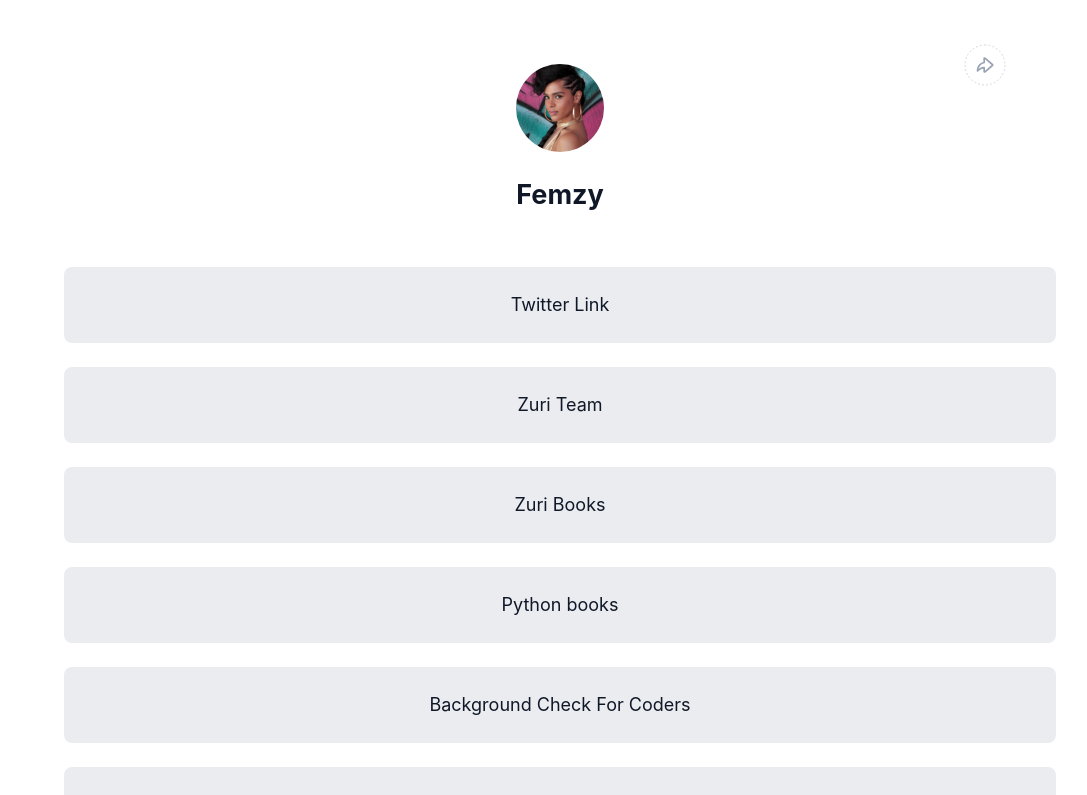
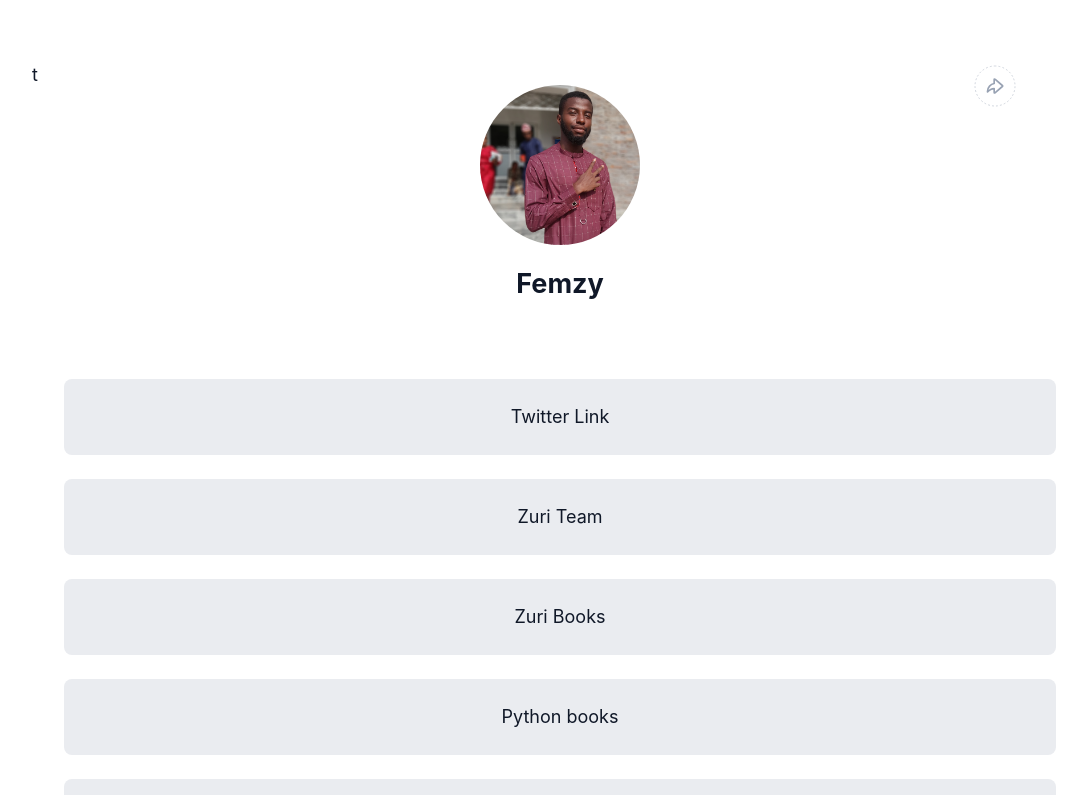
Before and after one commit to fauzurraheem/hngi9-first-project, a React (Create React App) app: page / in a window 1280 px wide. Shown: the top 795 px of the page, without its empty margins (80-1167 px from the left). Built offline with nearby package versions, Linux system fonts and the light colour scheme.

Commit message:
changed the profile image and added additional styling

```diff
--- a/src/App.css
+++ b/src/App.css
@@ -10,7 +10,19 @@
   font-size: 18px;
   color: #101828;
 }
+.tHeadimg{
+  width: 10rem;
+  height:10rem;
+  border-radius: 50%;
+  overflow: hidden;
+  object-fit: cover;
 
+}
+.imgg{
+  object-fit: cover;
+  width: 13rem;
+  height:13rem;
+}
 .topHeader{
   padding: 0px 32px;
   text-align: center;
@@ -19,11 +31,17 @@
 .tHeader{
   position: relative;
   margin-bottom: 56px;
+  display: flex;
+  flex-direction: column;
+  justify-content: center;
+  align-items: center;
+
+
 }
 .tHeaderIcon{
   position: absolute;
   top: -20px;
- right: 50px;
+ right: 40px;
 
 }
 .tHeaderIcon2{
@@ -88,16 +106,6 @@ a{
   font-size: 14px;
   line-height: 20px;
   }
-  .tHeaderIcon{
-   display: none;
-  }
-  .tHeaderIcon2{
-   display: block;
-  top: -20px;
-  right: 0px;
-
-
-  }
   .bottomP{
     font-weight: 400;
     font-size: 14px;
@@ -155,5 +163,13 @@ a{
     width: 99px;
     height: 24px;
   }
+  .tHeaderIcon{
+    display: none;
+   }
+  .tHeaderIcon2{
+    display: block;
+   top: -20px;
+   right: 0px;
+  }
 
 }
--- a/src/App.js
+++ b/src/App.js
@@ -1,4 +1,4 @@
-import profile from './assets/profile__img.svg'
+
 import icon from './assets/Icon.svg'
 import slack from './assets/slack.svg'
 import i4g from './assets/I4G.svg'
@@ -6,14 +6,19 @@ import vector from './assets/Vector.svg'
 import returnD from './assets/returnD.svg'
 import returnM from './assets/returnM.svg'
 import './App.css'
+import falz from './assets/falz.jpg'
+
 
 function App() {
   return (
     <div >
-      <section className='topContainer'>
+      <section className='topContainer'>t
         <div className='topHeader'>
           <div className='tHeader'>
-            <img src={profile} id='profile__img' alt=""/>
+            <div className='tHeadimg'>
+              <img src={falz} id='profile__img' alt="" className='imgg'/>
+            </div>
+
             <h2 id='twitter'>Femzy </h2>
             <h2 id='slack' className='slack'>Femzy</h2>
             <img src={returnD} className='tHeaderIcon' alt=""/>
```
Also changed, not shown: src/assets/falz.jpg (added), src/assets/profile__img.svg (deleted).
